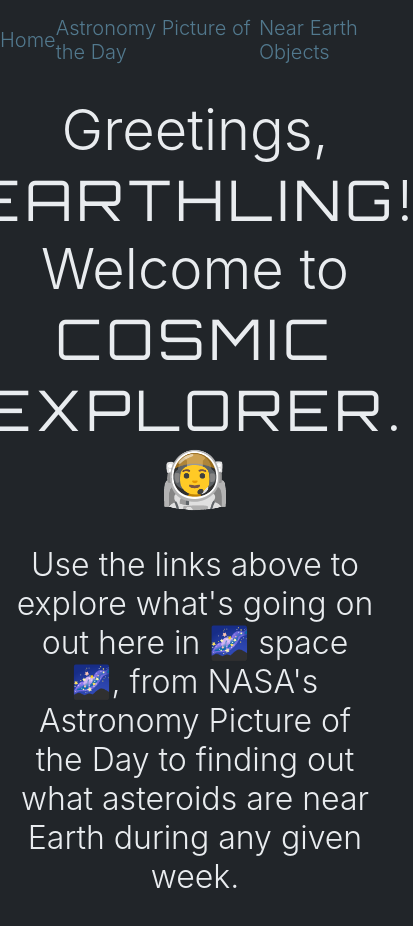
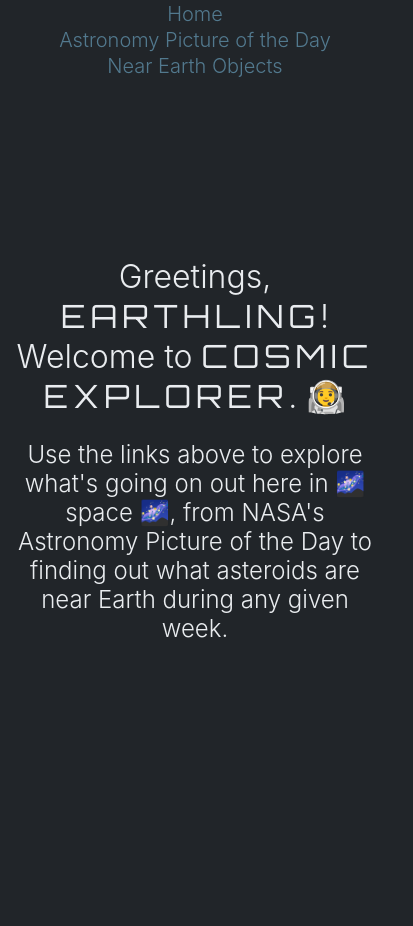
Before and after one commit to elijahlc/cosmic-explorer, a React (Create React App) app: page / in a window 390 px wide. Shown: the top 926 px of the page, 413 px wide, since content can reach past the window. After the commit the page ends 844 px from the top, so only its background shows below. Built offline with nearby package versions, Linux system fonts and the light colour scheme.

Commit message:
updated mobile

```diff
--- a/src/App.css
+++ b/src/App.css
@@ -54,3 +54,17 @@
 	font-size: 32px;
 	text-align: center;
 }
+
+@media (max-width: 576px) {
+	.Nav {
+		flex-direction: column;
+	}
+
+	.Home h1 {
+		font-size: 32px;
+	}
+
+	.Home p {
+		font-size: 24px;
+	}
+}
```
